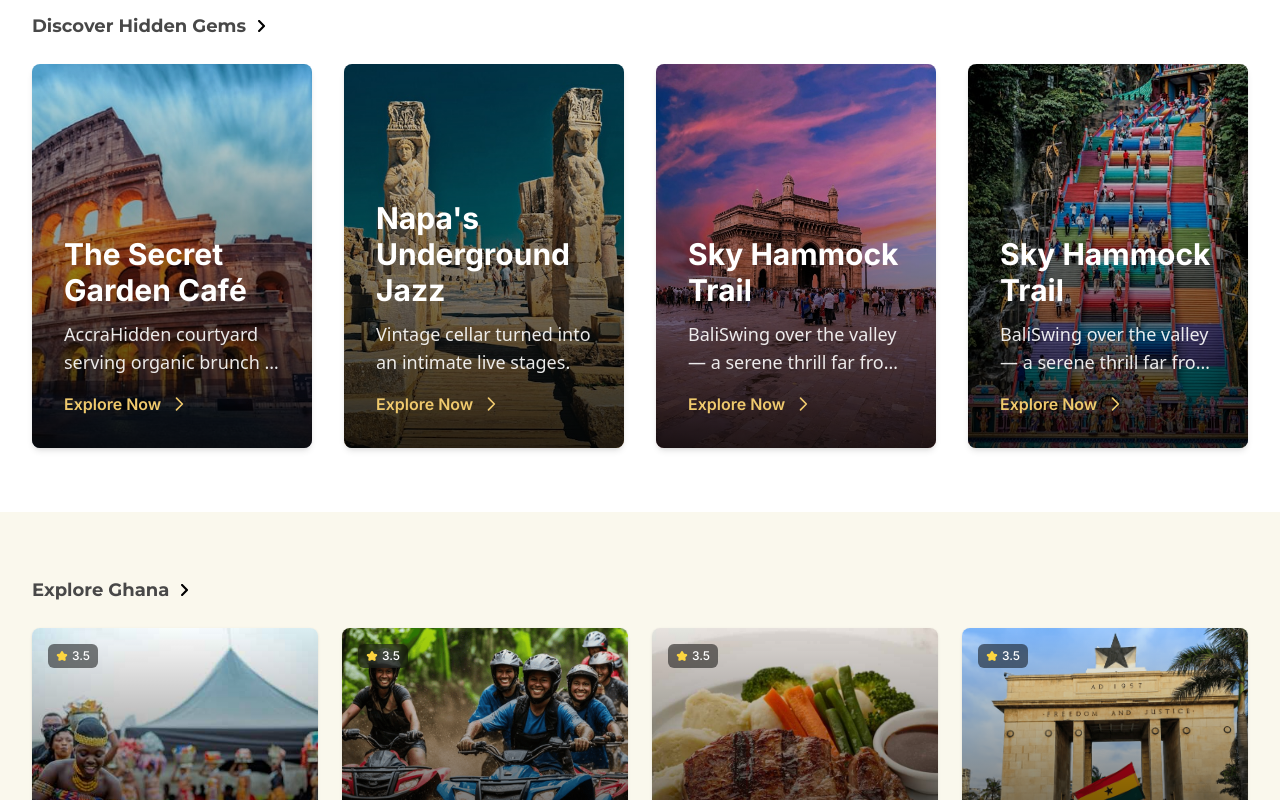
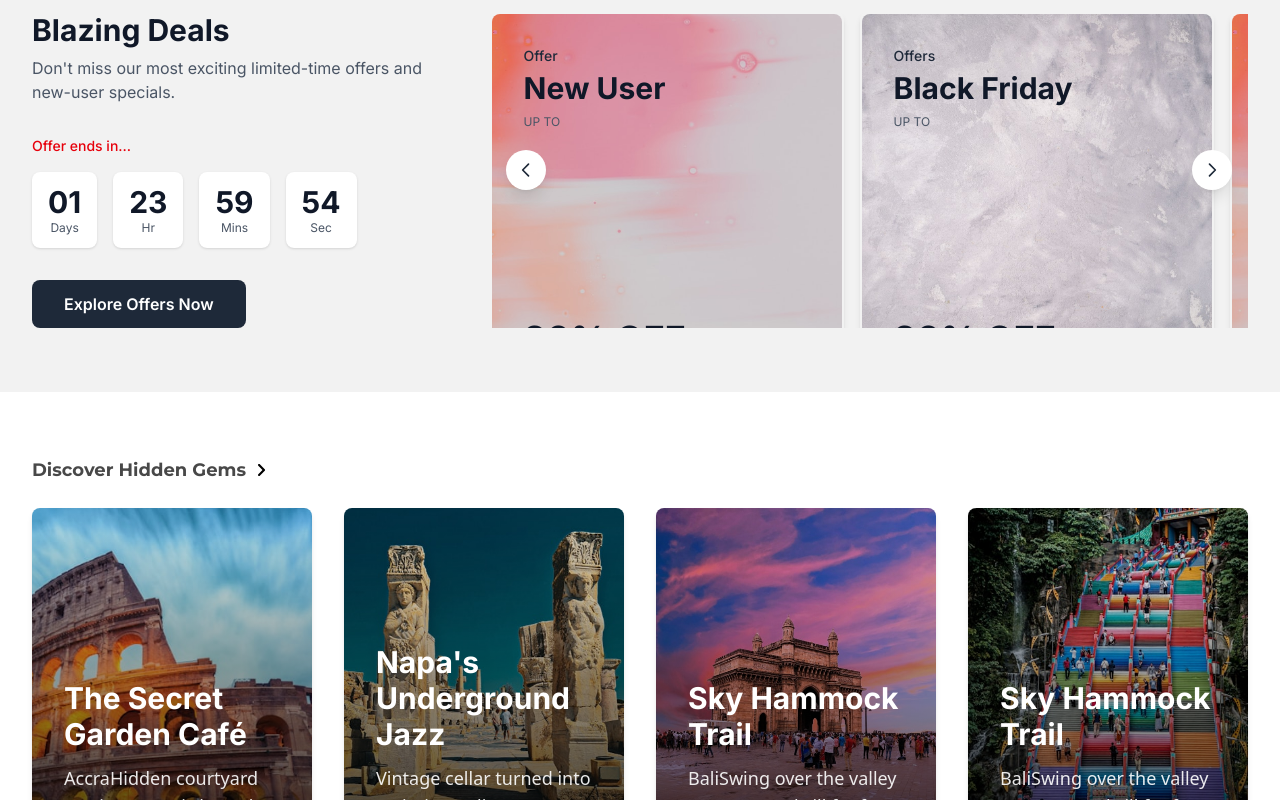
Before and after one commit to fathobukhari/hexallo, a Next.js app: page / in a window 1280 px wide. Shown: the part 4620-5420 px from the top of the page. Built offline with nearby package versions, Linux system fonts and the light colour scheme; a web font is replaced by a local one.

Commit message:
deplying code on vercel

```diff
--- a/app/page.tsx
+++ b/app/page.tsx
@@ -70,16 +70,14 @@ export default function Home() {
       )}
 
       {/* Blazing Deals Section */}
-      {home.blazingDeals.deals.length > 0 && (
       <BlazingDealsSection
         title={home.blazingDeals.title}
         description={home.blazingDeals.description}
-          deals={home.blazingDeals.deals}
+        deals={home.blazingDeals.deals || []}
         countdown={home.blazingDeals.countdown}
         ctaText={home.blazingDeals.ctaText}
         ctaHref={home.blazingDeals.ctaHref}
       />
-      )}
 
        {/* Discover Hidden Gems Section */}
        {home.hiddenGems.length > 0 && (
--- a/components/sections/BlazingDealsSection.tsx
+++ b/components/sections/BlazingDealsSection.tsx
@@ -7,6 +7,10 @@ import { DealCardData, CountdownData } from '@/lib/types/home';
 import { cn } from '@/lib/utils/cn';
 import Link from 'next/link';
 import Image from 'next/image';
+import { Swiper, SwiperSlide } from 'swiper/react';
+import { Navigation } from 'swiper/modules';
+import 'swiper/css';
+import 'swiper/css/navigation';
 
 export interface BlazingDealsSectionProps {
   title: string;
@@ -56,13 +60,18 @@ export const BlazingDealsSection: React.FC<BlazingDealsSectionProps> = ({
     return () => clearInterval(interval);
   }, [initialCountdown.endDate]);
 
-  if (!deals || deals.length === 0) {
-    return null;
-  }
+  // Temporarily removed early return to show layout
+  // if (!deals || deals.length === 0) {
+  //   return null;
+  // }
 
   return (
     <section className={cn('py-8 md:py-12 lg:py-16 bg-primary-100', className)}>
-      <Container size="xl" paddingSize="medium">
+      <div className="relative w-full">
+        <div className="max-w-[1360px] mx-auto px-6 sm:px-6 lg:px-8">
+          <div className="flex flex-wrap relative">
+            {/* Left Column: 35% - Aligns with container */}
+            <div className="w-full md:w-[35%]">
               <div className="mb-8">
                 <h2 className="text-2xl md:text-3xl font-inter font-bold text-gray-900 mb-2">
                   {title}
@@ -74,81 +83,123 @@ export const BlazingDealsSection: React.FC<BlazingDealsSectionProps> = ({
 
               {/* Countdown Timer */}
               {mounted && (
-          <div className="mb-8 flex items-center gap-4 md:gap-6">
-            <span className="text-sm font-inter font-medium text-gray-700">Ends in:</span>
+                <div className="mb-8">
+                  <p className="text-sm font-inter font-medium text-red-600 mb-4">Offer ends in...</p>
                   <div className="flex items-center gap-3 md:gap-4">
-              <div className="bg-white rounded-lg px-4 py-2 shadow-sm">
+                    <div className="bg-white rounded-lg px-4 py-3 shadow-sm text-center">
                       <div className="text-2xl md:text-3xl font-inter font-bold text-gray-900">
                         {String(countdown.days).padStart(2, '0')}
                       </div>
                       <div className="text-xs font-inter text-gray-600">Days</div>
                     </div>
-              <span className="text-xl font-inter font-bold text-gray-900">:</span>
-              <div className="bg-white rounded-lg px-4 py-2 shadow-sm">
+                    <div className="bg-white rounded-lg px-4 py-3 shadow-sm text-center">
                       <div className="text-2xl md:text-3xl font-inter font-bold text-gray-900">
                         {String(countdown.hours).padStart(2, '0')}
                       </div>
-                <div className="text-xs font-inter text-gray-600">Hours</div>
+                      <div className="text-xs font-inter text-gray-600">Hr</div>
                     </div>
-              <span className="text-xl font-inter font-bold text-gray-900">:</span>
-              <div className="bg-white rounded-lg px-4 py-2 shadow-sm">
+                    <div className="bg-white rounded-lg px-4 py-3 shadow-sm text-center">
                       <div className="text-2xl md:text-3xl font-inter font-bold text-gray-900">
                         {String(countdown.minutes).padStart(2, '0')}
                       </div>
-                <div className="text-xs font-inter text-gray-600">Minutes</div>
+                      <div className="text-xs font-inter text-gray-600">Mins</div>
                     </div>
-              <span className="text-xl font-inter font-bold text-gray-900">:</span>
-              <div className="bg-white rounded-lg px-4 py-2 shadow-sm">
+                    <div className="bg-white rounded-lg px-4 py-3 shadow-sm text-center">
                       <div className="text-2xl md:text-3xl font-inter font-bold text-gray-900">
                         {String(countdown.seconds).padStart(2, '0')}
                       </div>
-                <div className="text-xs font-inter text-gray-600">Seconds</div>
+                      <div className="text-xs font-inter text-gray-600">Sec</div>
                     </div>
                   </div>
                 </div>
               )}
 
-        {/* Deals Grid */}
-        <div className="grid grid-cols-1 sm:grid-cols-2 lg:grid-cols-3 gap-6 md:gap-8 mb-8">
+              {/* CTA Button */}
+              <div>
+                <Link
+                  href={ctaHref}
+                  className="inline-flex items-center gap-2 bg-gray-800 hover:bg-gray-700 text-white px-8 py-3 rounded-lg font-inter font-semibold transition-colors"
+                >
+                  {ctaText}
+                </Link>
+              </div>
+            </div>
+
+            {/* Right Column: 65% - Extends to edge */}
+            <div className="w-full md:w-[65%] md:absolute md:right-0 md:top-0 md:h-full pr-0">
+              <div className="h-full pl-4 md:pl-8 pr-0">
+                {deals && deals.length > 0 && (
+                  <Swiper
+                    modules={[Navigation]}
+                    navigation={{
+                      nextEl: '.swiper-button-next-deals',
+                      prevEl: '.swiper-button-prev-deals',
+                    }}
+                    spaceBetween={16}
+                    slidesPerView="auto"
+                    className="h-full deals-swiper"
+                  >
                     {deals.map((deal) => (
+                      <SwiperSlide key={deal.id} className="!w-auto">
                         <Link
-              key={deal.id}
                           href={deal.href || '#'}
-              className="group block"
+                          className="group block h-full"
                         >
                           <div className={cn(
-                'relative rounded-lg p-6 md:p-8 h-48 md:h-56 flex flex-col justify-between shadow-md hover:shadow-lg transition-shadow duration-300',
-                deal.background || 'bg-gradient-to-br from-pink-400 to-orange-400'
+                            'relative rounded-lg p-6 md:p-8 h-[381px] flex flex-col justify-between shadow-md hover:shadow-lg transition-shadow duration-300 min-w-[280px] md:min-w-[354px]',
+                            'border-2 border-transparent hover:border-yellow-400'
                           )}>
+                            {/* Background Image */}
+                            <div className="absolute inset-0 rounded-lg overflow-hidden">
+                              <Image
+                                src={deal.background}
+                                alt={deal.title}
+                                fill
+                                className="object-cover"
+                                sizes="(max-width: 768px) 280px, 354px"
+                              />
+                            </div>
+
+                            {/* Content */}
+                            <div className="relative z-10 flex flex-col justify-between h-full">
                               <div>
-                  <div className="text-sm font-inter font-medium text-white/90 mb-1">
+                                <div className="text-sm font-inter font-medium text-gray-800 mb-1">
                                   {deal.subtitle}
                                 </div>
-                  <h3 className="text-2xl md:text-3xl font-inter font-bold text-white mb-2">
+                                <h3 className="text-2xl md:text-3xl font-inter font-bold text-gray-900 mb-2">
                                   {deal.title}
                                 </h3>
+                                <div className="text-xs font-inter text-gray-600 mb-1">
+                                  UP TO
                                 </div>
-                <div className="text-3xl md:text-4xl font-inter font-bold text-white">
+                              </div>
+                              <div className="text-3xl md:text-4xl font-inter font-bold text-gray-900">
                                 {deal.discount}
                               </div>
                             </div>
+                          </div>
                         </Link>
+                      </SwiperSlide>
                     ))}
-        </div>
 
-        {/* CTA Button */}
-        <div className="text-center">
-          <Link
-            href={ctaHref}
-            className="inline-flex items-center gap-2 bg-secondary-300 hover:bg-secondary-200 text-white px-8 py-3 rounded-lg font-inter font-semibold transition-colors"
-          >
-            {ctaText}
-            <svg className="w-5 h-5" fill="none" stroke="currentColor" viewBox="0 0 24 24">
+                    {/* Navigation Buttons */}
+                    <button className="swiper-button-prev-deals absolute left-4 top-1/2 -translate-y-1/2 z-20 w-10 h-10 bg-white rounded-full shadow-lg flex items-center justify-center hover:bg-gray-100 transition-colors">
+                      <svg className="w-5 h-5 text-gray-800" fill="none" stroke="currentColor" viewBox="0 0 24 24">
+                        <path strokeLinecap="round" strokeLinejoin="round" strokeWidth={2} d="M15 19l-7-7 7-7" />
+                      </svg>
+                    </button>
+                    <button className="swiper-button-next-deals absolute right-4 top-1/2 -translate-y-1/2 z-20 w-10 h-10 bg-white rounded-full shadow-lg flex items-center justify-center hover:bg-gray-100 transition-colors">
+                      <svg className="w-5 h-5 text-gray-800" fill="none" stroke="currentColor" viewBox="0 0 24 24">
                         <path strokeLinecap="round" strokeLinejoin="round" strokeWidth={2} d="M9 5l7 7-7 7" />
                       </svg>
-          </Link>
+                    </button>
+                  </Swiper>
+                )}
               </div>
-      </Container>
+            </div>
+          </div>
+        </div>
+      </div>
     </section>
   );
 };
--- a/components/sections/ExploreGhanaSection.tsx
+++ b/components/sections/ExploreGhanaSection.tsx
@@ -24,20 +24,19 @@ export const ExploreGhanaSection: React.FC<ExploreGhanaSectionProps> = ({
     <section className={cn('py-8 md:py-12 lg:py-16', className)}>
       <Container size="xl" paddingSize="medium">
         <SectionHeader title={title} />
-
         {/*
-          Approach: Flexbox with flex-wrap
-          - Mobile: 100% width (w-full)
-          - Desktop: Cards can have different widths naturally
-          - All cards maintain same height (280px) via CategoryCard component
-          - No need to specify individual image widths - flexbox handles it automatically
+          Simple flexbox approach - cards auto-adjust to container width
+          - Mobile: 1 column (w-full)
+          - Tablet: 2 columns (flex-1 with min-width)
+          - Desktop: 3 columns (flex-1 with min-width)
+          - Cards maintain same height, width adjusts automatically based on container
         */}
-        <div className="flex flex-wrap gap-4 md:gap-6">
+        <div className="flex flex-wrap gap-4">
           {data.map((category) => (
             <CategoryCard
               key={category.id}
               data={category}
-              className="w-full sm:w-[calc(50%-12px)] md:w-[calc(33.333%-16px)] lg:w-auto lg:flex-1 lg:min-w-[250px] lg:max-w-[400px]"
+              className="w-full sm:flex-1 sm:min-w-[calc(50%-8px)] md:min-w-[calc(33.333%-11px)]"
             />
           ))}
         </div>
--- a/components/shared/CategoryCard.tsx
+++ b/components/shared/CategoryCard.tsx
@@ -11,8 +11,13 @@ export interface CategoryCardProps {
 
 export const CategoryCard: React.FC<CategoryCardProps> = ({ data, className }) => {
   return (
-    <Link href={data.href} className={cn('group block w-full', className)}>
-      <div className="relative w-full h-[280px] rounded-lg overflow-hidden shadow-sm hover:shadow-md transition-all duration-300">
+    <Link
+      href={data.href}
+      className={cn('group block', className)}
+    >
+      <div className="relative w-full h-[222px] rounded-lg overflow-hidden shadow-sm hover:shadow-md transition-all duration-300 flex flex-col">
+        {/* Image Background */}
+        <div className="absolute inset-0">
           <Image
             src={data.image}
             alt={data.title}
@@ -20,13 +25,14 @@ export const CategoryCard: React.FC<CategoryCardProps> = ({ data, className }) =
             className="object-cover group-hover:scale-105 transition-transform duration-300"
             sizes="(max-width: 768px) 100vw, (max-width: 1200px) 33vw, 25vw"
           />
+        </div>
 
-        {/* Gradient Overlay */}
-        <div className="absolute inset-0 bg-gradient-to-t from-black/80 via-black/40 to-transparent" />
-
-        {/* Rating Badge - Top Left */}
+        {/* Content using Flexbox */}
+        <div className="relative flex flex-col flex-1 min-h-0">
+          {/* Top Section - Rating Badge */}
+          <div className="flex justify-start items-start p-4 md:p-6 pb-0 flex-shrink-0">
             {data.rating && (
-          <div className="absolute top-4 left-4 flex items-center gap-1 bg-black/50 backdrop-blur-sm px-2 py-1 rounded-md">
+              <div className="flex items-center gap-1 bg-black/50 backdrop-blur-sm px-2 py-1 rounded-md">
                 <Image
                   src="/icons/star.svg"
                   alt="Rating"
@@ -37,9 +43,10 @@ export const CategoryCard: React.FC<CategoryCardProps> = ({ data, className }) =
                 <span className="text-xs font-inter font-medium text-white">{data.rating}</span>
               </div>
             )}
+          </div>
 
-        {/* Content - Bottom */}
-        <div className="absolute inset-0 flex flex-col justify-end p-4 md:p-6">
+          {/* Bottom Section - Title and Explore */}
+          <div className="flex flex-col justify-end flex-1 p-4 md:p-6 pt-2">
             <h3 className="text-lg md:text-xl font-inter font-bold text-white mb-2 group-hover:text-secondary-200 transition-colors">
               {data.title}
             </h3>
@@ -51,6 +58,7 @@ export const CategoryCard: React.FC<CategoryCardProps> = ({ data, className }) =
             </span>
           </div>
         </div>
+      </div>
     </Link>
   );
 };
--- a/config.js
+++ b/config.js
@@ -581,7 +581,48 @@ export const siteConfig = {
         seconds: 30,
         endDate: new Date(Date.now() + 2 * 24 * 60 * 60 * 1000).toISOString(),
       },
-      deals: [],
+      deals: [
+        {
+          id: 'deal-1',
+          title: 'New User',
+          subtitle: 'Offer',
+          discount: '20% OFF',
+          background: '/images/slider-1.jpg',
+          href: '/deals/new-user',
+        },
+        {
+          id: 'deal-2',
+          title: 'Black Friday',
+          subtitle: 'Offers',
+          discount: '20% OFF',
+          background: '/images/slider-2.jpg',
+          href: '/deals/black-friday',
+        },
+        {
+          id: 'deal-3',
+          title: 'New User',
+          subtitle: 'Offer',
+          discount: '20% OFF',
+          background: '/images/slider-1.jpg',
+          href: '/deals/new-user',
+        },
+        {
+          id: 'deal-4',
+          title: 'Holiday Special',
+          subtitle: 'Deal',
+          discount: '25% OFF',
+          background: '/images/slider-2.jpg',
+          href: '/deals/holiday-special',
+        },
+        {
+          id: 'deal-5',
+          title: 'Weekend Offer',
+          subtitle: 'Promotion',
+          discount: '15% OFF',
+          background: '/images/slider-1.jpg',
+          href: '/deals/weekend-offer',
+        },
+      ],
     },
   },
 
--- a/lib/types/home.ts
+++ b/lib/types/home.ts
@@ -31,6 +31,7 @@ export interface CategoryCardData {
   title: string;
   rating: number;
   href: string;
+  width?: number;
 }
 
 export interface DealCardData {
```
Also changed, not shown: app/globals.css (+0 -49 lines), public/images/slider-1.jpg (added), public/images/slider-2.jpg (added). Lines whose indentation alone changed are shown as unchanged.
